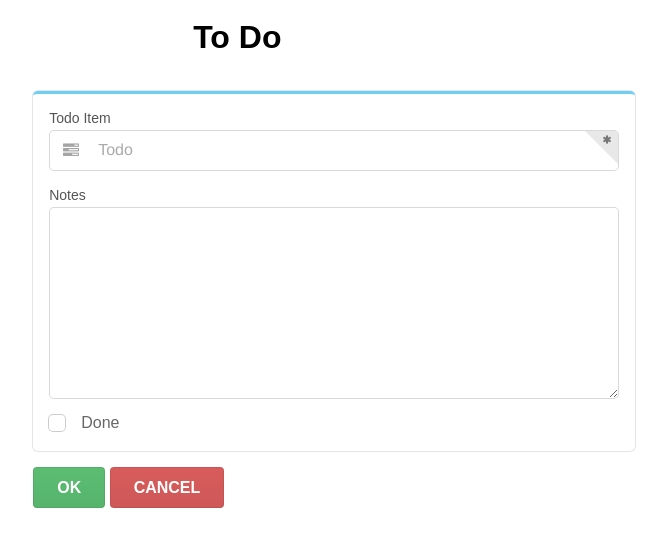
After one commit to katerina7479/todo, a Flask app: page /todo/ in a window 1280 px wide. The commit adds this page. Shown: the top 547 px of the page, without its empty margins (306-973 px from the left). Run offline with Flask 2, Linux system fonts and the light colour scheme.

Commit message:
Got form working

```diff
--- a/todoapp/application.py
+++ b/todoapp/application.py
@@ -1,16 +1,22 @@
 # -*- coding: utf-8 -*-
-from flask import Flask, render_template
+from flask import Flask, render_template, request
 
 app = Flask(__name__)
 
 @app.route('/')
 def index():
 	test = ["test", "finish"]
-	return {"items": test}
+	return render_template("index.html", items=test)
 
-@app.route('/todo')
+
+@app.route('/todo/', methods=['GET', 'POST'])
 def todo():
-	return "details"
+	if request.method == "POST":
+		Todo(title=request.form["todo"], notes=request.form["notes"], done=request.form["done"])
+
+		return "True"
+	else:
+		return render_template("todo.html")
 
 if __name__ == '__main__':
 	app.debug = True
--- a/todoapp/templates/index.html
+++ b/todoapp/templates/index.html
@@ -5,12 +5,13 @@
 
 {% block content %}
 
+<div id="add" class="ui green button hover">Add</div>
 {% for item in items %}
 		<div class="ui blue segment item">
 			{{ item }}
 		</div>
 {% endfor %}
-<div id="add" class="ui button hover">Add</div>
+
 
 
 {% endblock %}
@@ -19,7 +20,7 @@
     <script>
       $(function() {
 	      $('#add').on('click', function(){
-			  alert("Clicked!");
+			  window.location = "/todo/";
 		  });
 		  $('.item').on('click', function(){
 		      alert("clicked list");
--- /dev/null
+++ b/todoapp/templates/todo.html
@@ -0,0 +1,71 @@
+{% extends "base.html" %}
+{% block title %}To Do{% endblock %}
+{% block header %}To Do{% endblock %}
+
+{% block content %}
+<div class="ui form">
+	<div class="ui blue segment">
+		<div  class="field">
+			<label>Todo Item</label>
+			<div class="ui left labeled icon input">
+			  <input id="todo" type="text" placeholder="Todo">
+			  <i class="tasks icon"></i>
+			  <div class="ui corner label">
+				<i class="icon asterisk"></i>
+			  </div>
+			</div>
+		</div>
+		<div  class="field">
+			<label>Notes</label>
+			<textarea id="notes"></textarea>
+		</div>
+		<div id="done" class="ui checkbox">
+			<input type="checkbox" name="done">
+			<label>Done</label>
+		</div>
+	</div>
+
+	<div id="submit" class="ui green button submit hover">Ok</div>
+	<div id="cancel" class="ui red button hover">Cancel</div>
+</div>
+
+{% endblock %}
+
+{% block footer %}
+    <script>
+      $(function() {
+	      $('#cancel').on('click', function(e){
+			  e.preventDefault();
+			  window.location = "/";
+		  });
+
+		$('.ui.checkbox').checkbox();
+
+		//Initialize & set validation rules & settings
+		$('.ui.form').form({todo: {
+      		  identifier  : 'todo',
+			  rules: [
+				{
+				  type   : 'empty',
+				  prompt : 'Please enter your todo item'
+				}
+			  ]
+    		}}, {on: blur, 'inline': true, onSuccess: submitForm });
+
+		//Submit form callback
+		  function submitForm(event) {
+		    console.log("Submitting");
+		    var form = $('.ui.form');
+		    var formData = {
+			  todo: form.form('get field', 'todo').val(),
+			  notes: form.form('get field', 'notes').val(),
+			  done: form.form('get field', 'done').prop('checked')
+		  };
+		  console.log(formData);
+		  $.ajax({ type: 'POST', url: '/todo/', data: formData, success: function onFormSubmitted() {
+		  //window.location = '/';
+		} });
+		}
+	  });
+    </script>
+{% endblock %}
```
Also changed, not shown: todoapp/schema.sql (added, +7 -0 lines), 1 other file.
